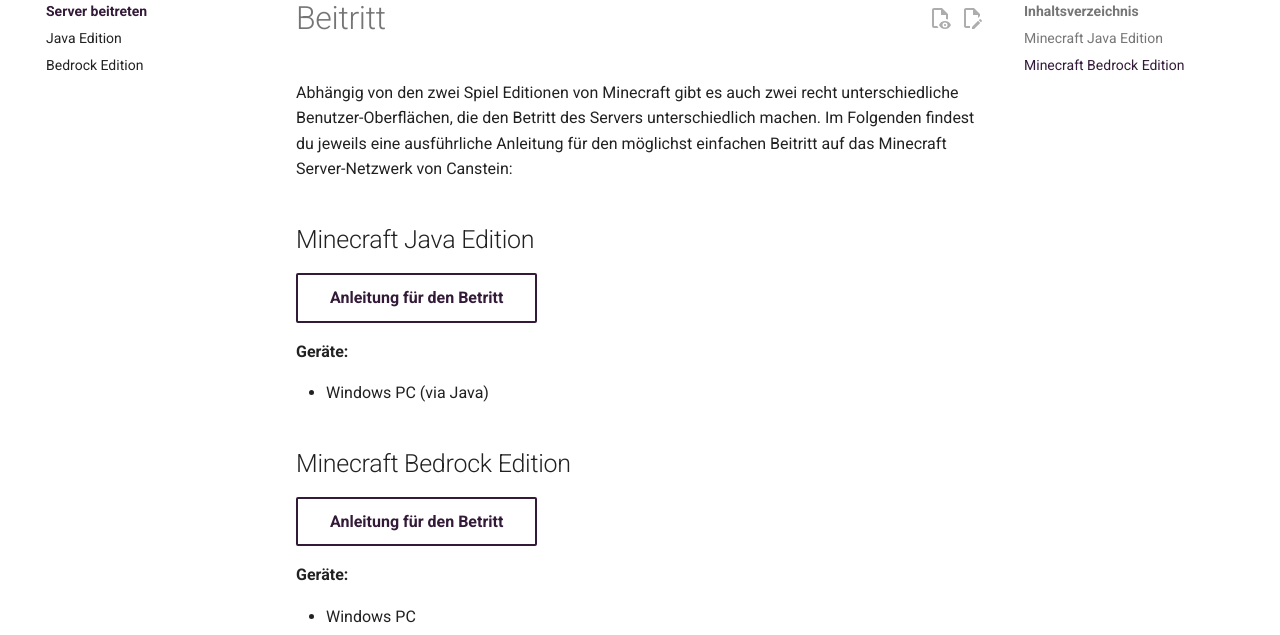
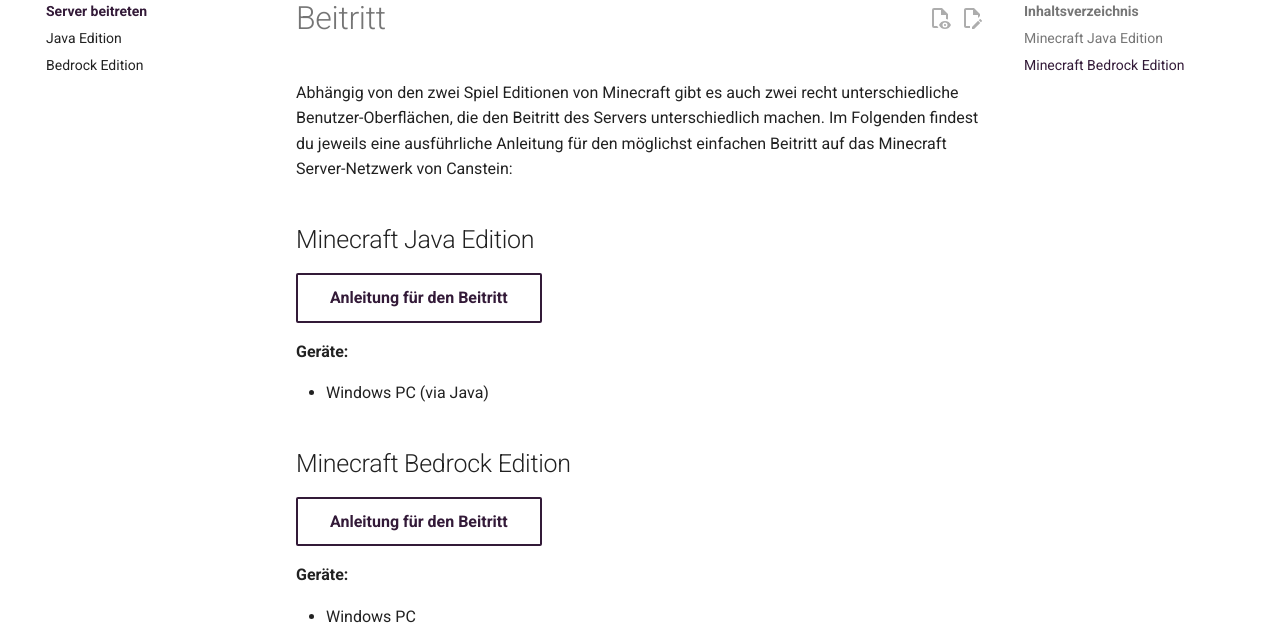
Before and after one commit to CansteinBerlin/docu, an MkDocs documentation site: the page built from docs/serverjoin/index.md, in a window 1280 px wide and 1034 px high. Shown: the part 148-783 px from the top of the window. Built offline with MkDocs 1.6.1 and Material for MkDocs 9.7.7, drawn with Linux system fonts in a browser that asks for light colours; comment, search, counter and statistics services are not loaded.

Commit message:
Small typo

```diff
--- a/docs/serverjoin/index.md
+++ b/docs/serverjoin/index.md
@@ -1,12 +1,12 @@
 # Beitritt
 
 Abhängig von den zwei Spiel Editionen von Minecraft gibt es auch zwei recht unterschiedliche Benutzer-Oberflächen,
-die den Betritt des Servers unterschiedlich machen. Im Folgenden findest du jeweils eine ausführliche Anleitung für
+die den Beitritt des Servers unterschiedlich machen. Im Folgenden findest du jeweils eine ausführliche Anleitung für
 den möglichst einfachen Beitritt auf das Minecraft Server-Netzwerk von Canstein:
 
 ## Minecraft Java Edition
 
-[Anleitung für den Betritt](serverjoin-java.md){ .md-button }
+[Anleitung für den Beitritt](serverjoin-java.md){ .md-button }
 
 **Geräte:**
 
@@ -14,7 +14,7 @@
 
 ## Minecraft Bedrock Edition
 
-[Anleitung für den Betritt](serverjoin-bedrock.md){ .md-button }
+[Anleitung für den Beitritt](serverjoin-bedrock.md){ .md-button }
 
 **Geräte:**
 
```
